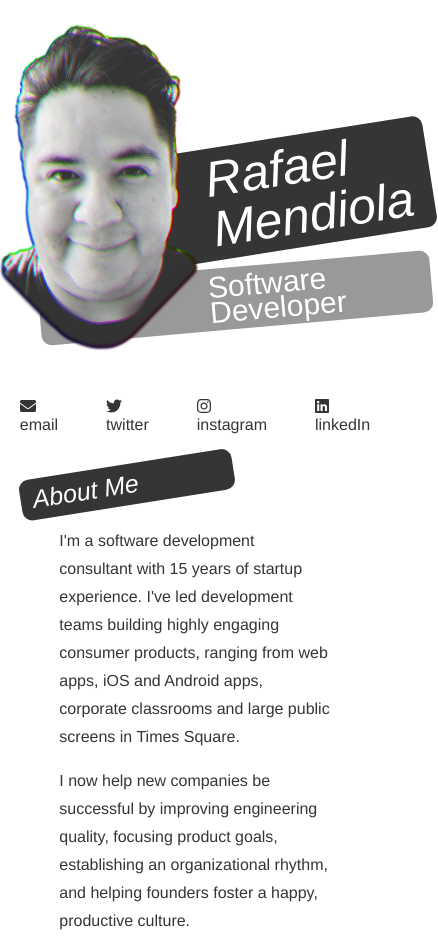
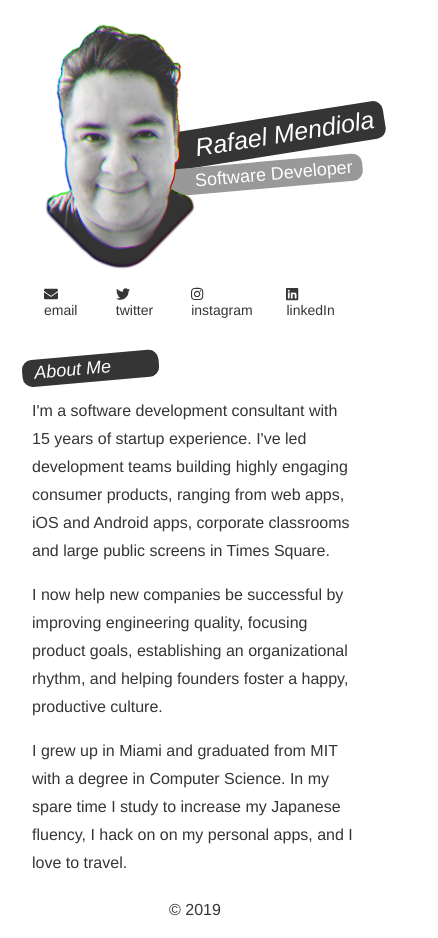
Before and after one commit to dslounge/raf.dev, a Gatsby site: page / in a window 390 px wide. Shown: the top 938 px of the page, 438 px wide, since content can reach past the window. Built offline with nearby package versions, Linux system fonts and the light colour scheme; Gatsby itself is replaced by a stand-in of ours.

Commit message:
update responsive

```diff
--- a/src/components/bio.js
+++ b/src/components/bio.js
@@ -8,15 +8,16 @@ export const Bio = () => {
 
   return (
     <div
-      style={{
-        margin: "auto",
-        width: "80%",
-        position: "relative",
-        // overflow: "hidden",
-        maxHeight: open ? 1000 : closedHeight,
-        paddingBottom: open ? openBottomHeight : "auto",
-        transition: "max-height 1s",
-      }}
+      className="bio"
+      // style={{
+      // margin: "auto",
+      // width: "80%",
+      // position: "relative",
+      // // overflow: "hidden",
+      // maxHeight: open ? 1000 : closedHeight,
+      // paddingBottom: open ? openBottomHeight : "auto",
+      // transition: "max-height 1s",
+      // }}
     >
       <h2>About Me</h2>
       <p>
--- a/src/global.scss
+++ b/src/global.scss
@@ -1,3 +1,4 @@
+$spacing_micro: 3px;
 $spacing_tiny: 6px;
 $spacing_small: 12px;
 $spacing_base: 24px;
@@ -18,8 +19,8 @@ h2 {
   margin-bottom: $spacing_small;
   background-color: $bw0;
   font-size: 25px;
+  line-height: 150%;
   color: $bw5;
-  padding: $spacing_tiny;
   padding-left: $spacing_small;
   padding-right: $spacing_huge;
   border-radius: 10px;
@@ -34,7 +35,6 @@ h2 {
   margin: 0 auto;
   margin-top: $spacing_base;
   max-width: 960px;
-  padding: 0px 1.0875rem 1.45rem;
   padding-top: 0;
 }
 
@@ -70,9 +70,8 @@ h2 {
   display: inline-block;
   background-color: $bw0;
   font-size: 50px;
-  line-height: 50px;
+  line-height: 150%;
   color: $bw5;
-  padding: $spacing_tiny;
   border-radius: 10px;
   font-style: italic;
   transform: rotate(-9deg);
@@ -80,13 +79,18 @@ h2 {
   padding-right: 20px;
 }
 
+.labelContainer {
+  transform: translate(40px, -210px);
+  position: relative;
+  z-index: 1;
+}
+
 .rafTitle {
   display: inline-block;
   background-color: $bw3;
   font-size: 30px;
-  line-height: 25px;
+  line-height: 150%;
   color: $bw5;
-  padding: $spacing_tiny;
   border-radius: 10px;
   transform: rotate(-5deg);
   margin-top: 10px;
@@ -106,7 +110,70 @@ h2 {
   width: 600px;
 }
 
+.bio {
+  margin: auto;
+  width: 80%;
+  position: relative;
+  transition: max-height 1s;
+}
+
 .footer {
   margin: $spacing_base;
   text-align: center;
 }
+
+@media only screen and (max-width: 480px) {
+  .mainColumn {
+    padding: 0 $spacing_base;
+  }
+  .headerInner {
+    position: relative;
+    height: 250px;
+    width: auto;
+  }
+  .profileImage {
+    width: 150px;
+  }
+
+  .labelContainer {
+    transform: translate(40px, -150px);
+    position: relative;
+    z-index: 1;
+  }
+
+  .name {
+    font-size: 25px;
+    padding-left: 110px;
+    padding-right: 10px;
+  }
+  .rafTitle {
+    margin-top: 5px;
+    font-size: 18px;
+    padding-left: 110px;
+    padding-right: 10px;
+  }
+
+  .bio {
+    width: auto;
+  }
+
+  h2 {
+    font-size: 18px;
+    transform: rotate(-5deg) translate(-10px);
+    padding-right: $spacing_large;
+    margin-bottom: 0;
+  }
+
+  .row {
+    margin-bottom: $spacing_base;
+  }
+
+  .socialButton {
+    padding: $spacing_tiny;
+    margin: $spacing_tiny;
+    font-size: 14px;
+    .icon {
+      margin-right: $spacing_tiny;
+    }
+  }
+}
--- a/src/pages/index.js
+++ b/src/pages/index.js
@@ -10,13 +10,7 @@ const IndexPage = () => (
     <div className="header">
       <div className="headerInner">
         <img className="profileImage" src={rafProfile} alt="raf profile" />
-        <div
-          style={{
-            transform: "translate(40px, -210px)",
-            position: "relative",
-            zIndex: 1,
-          }}
-        >
+        <div className="labelContainer">
           <div className="name">Rafael Mendiola</div>
           <br />
           <div className="rafTitle">Software Developer</div>
```
